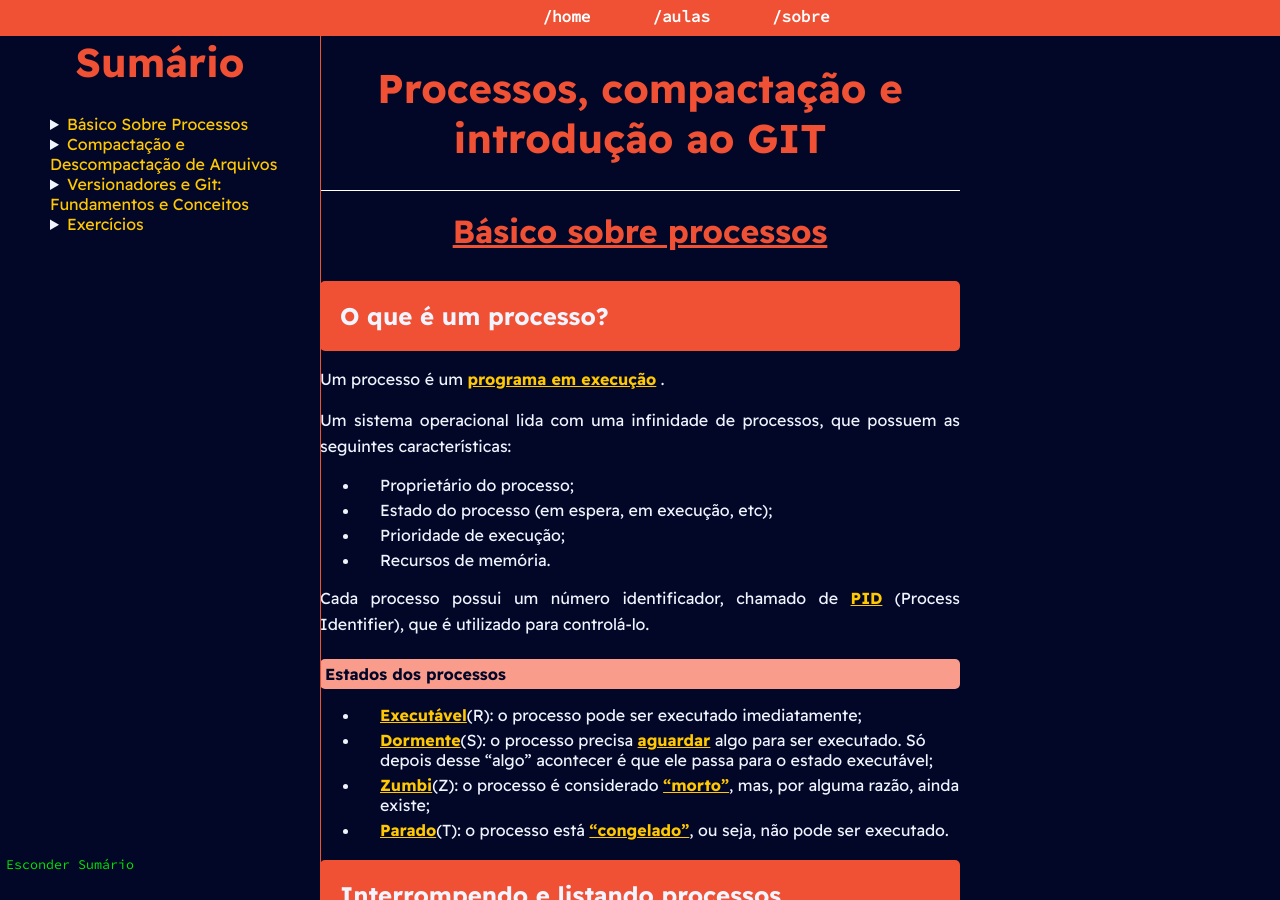
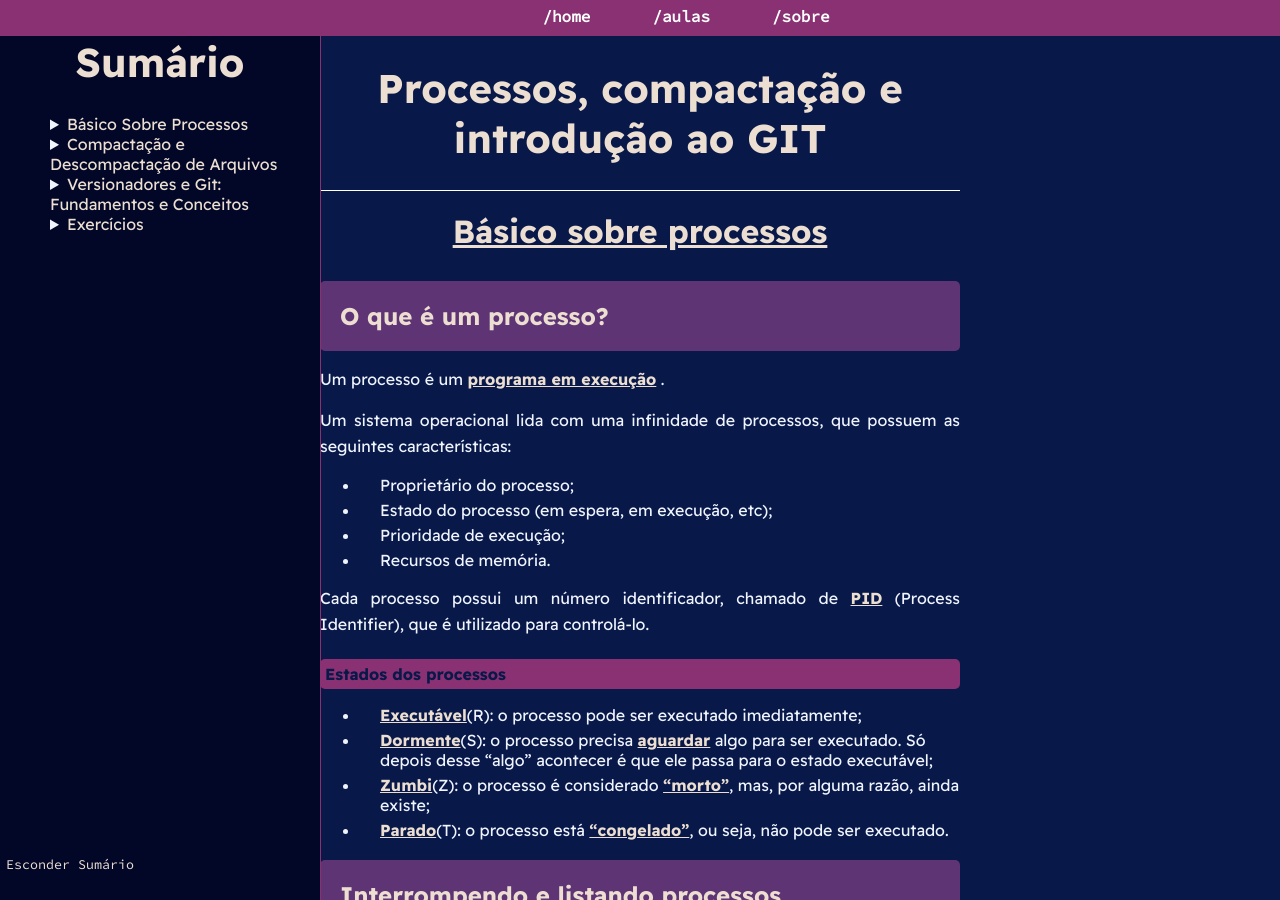
Before and after one commit to PETCC-UFRN/minicurso-demons-mat, a Jekyll site: the page built from terceiroDia.md, in a window 1280 px wide and 900 px high. Built offline with Jekyll 4.4.1, drawn with Linux system fonts in a browser that asks for light colours.

Commit message:
Mudado tema

```diff
--- a/assets/css/styles.css
+++ b/assets/css/styles.css
@@ -85,7 +85,7 @@ body {
 }
 
 .navgit{
-    background-color: #F05033;
+    background-color: #893172;
 }
 
 .navgit ul a,
@@ -137,17 +137,27 @@ body {
 }
 
 .layoutGit{
-    background-color: #020728;
-    color: #f0f4ff;
+    /*background-color: #020728; */
+    background-color: #081849;
+
+    /*color: #f0f4ff;*/
+    color: #ECDFD2;
 }
 .layoutGit h1{
+    /*
     color: #F05033;
+    */
+    color: #ECDFD2;
     font-size: 2.5em;
     text-align: center;
 }
 .layoutGit h3{
+    /*
     background-color: #F05033;
     color: #f0f4ff;
+    */
+    background-color: #5F3475;
+    color: #ECDFD2;
     padding: 20px;
     font-size: 1.5em;
     margin-top: 20px;
@@ -155,7 +165,10 @@ body {
     border-radius: 5px;
 }
 .layoutGit h2{
+    /*
     color: #F05033;
+    */
+    color: #ECDFD2;
     font-size: 2em;
     text-align: center;
     margin-top: 15px;
@@ -168,8 +181,12 @@ body {
 
 }
 .layoutGit h4{
+    /*
     color: #020728;
     background-color: rgb(250, 156, 140);
+    */
+    color: #081849;
+    background-color: #893172;
     padding: 5px; /* Padding moderado */
     margin-bottom: 10px;
     font-size: 1em; /* Tamanho moderado */
@@ -178,7 +195,7 @@ body {
     font-weight: bold; /* Peso da fonte alto */
 }
 .layoutGit h5{
-    color: rgba(240, 80, 51,1);
+    color: #893172;
     text-decoration: underline;
     padding: 5px;
     font-size: 1em;
@@ -200,7 +217,7 @@ body {
 
 .destaque{
 
-    color: #FFC800;
+    color: #ECDFD2;
     font-weight: bold;
     text-decoration: underline;
 
@@ -209,7 +226,7 @@ body {
     color: #000;
 }
 a{
-    color:#FFC800;
+    color:#ECDFD2;
 }
 
 a:hover{
@@ -250,7 +267,7 @@ th, td {
 }
 th {
     background-color: #444444; /* Fundo do cabeçalho */
-    color: #00e300; /* Texto do cabeçalho */
+    color: #CCCACC; /* Texto do cabeçalho */
 }
 td {
     background-color: #333333; /* Fundo das células */
@@ -314,7 +331,7 @@ td {
 .sumario-git{
     background: #020728;
     color: #f0f4ff;
-    border-right: 1px solid #F05033;
+    border-right: 1px solid #893172;
 }
 
 #sumario.hidden {
@@ -337,7 +354,7 @@ td {
     border-radius: 10px; /* Borda arredondada para o polegar */
 }
 .sumario-git::-webkit-scrollbar-thumb{
-    background: #F05033;
+    background: #893172;
     border-radius: 10px;
 }
 
@@ -345,14 +362,14 @@ td {
     background: #00e300; /* Cor do polegar da barra de rolagem quando está sendo rolado */
 }
 .sumario-git::-webkit-scrollbar-thumb:hover {
-    background: #F05033; /* Cor do polegar da barra de rolagem quando está sendo rolado */
+    background: #893172; /* Cor do polegar da barra de rolagem quando está sendo rolado */
 }
 
 .toggle-button{
     font-family: "Source Code Pro", "Menlo", "DejaVu Sans Mono", "Lucida Console", monospace;
     background-color: transparent;
     border: none;
-    color: #00e300;
+    color: #ECDFD2;
     position: fixed;
     left: 0px;
     top: 95%;
```
Also changed, not shown: 1 other file.
